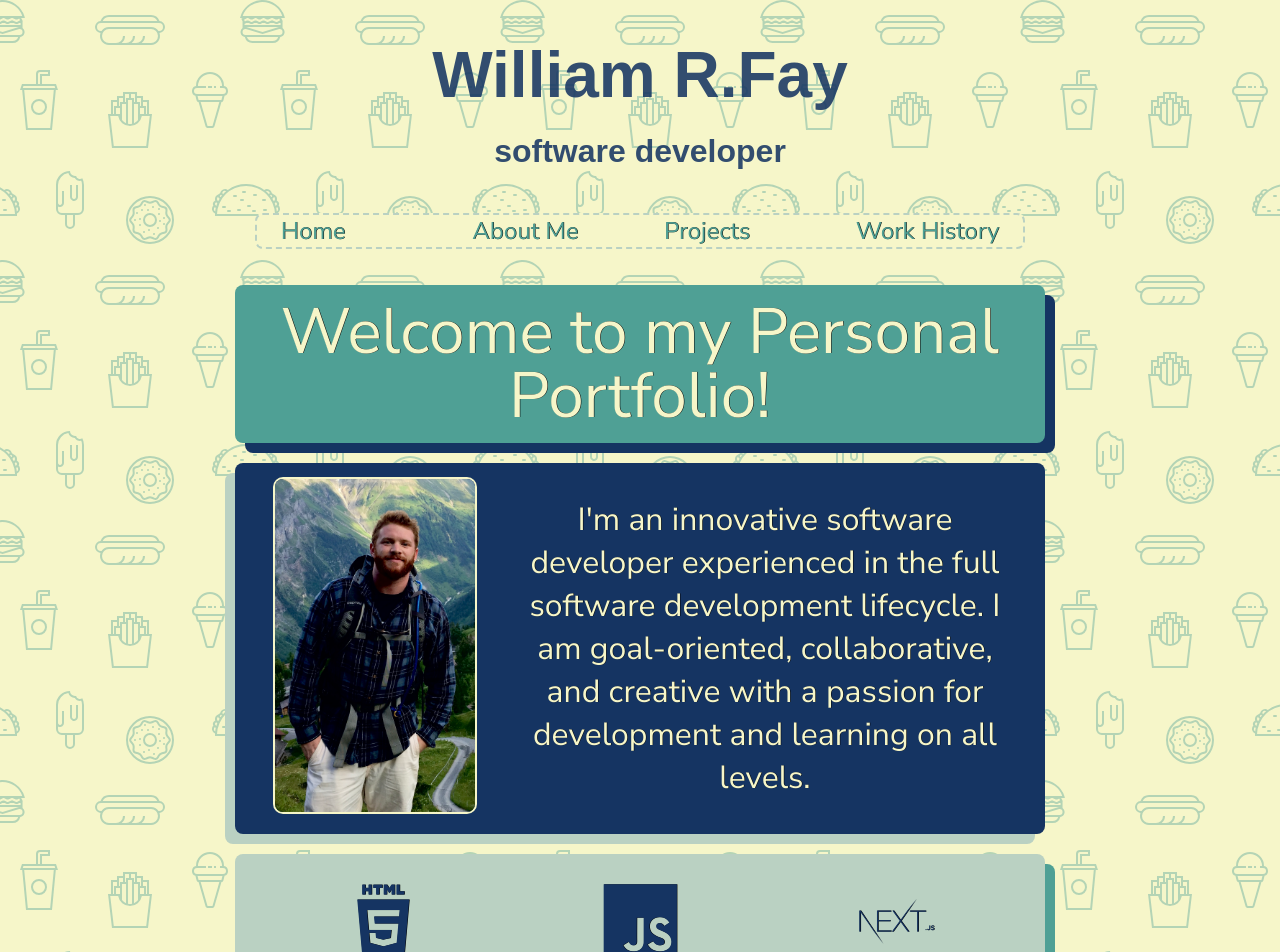
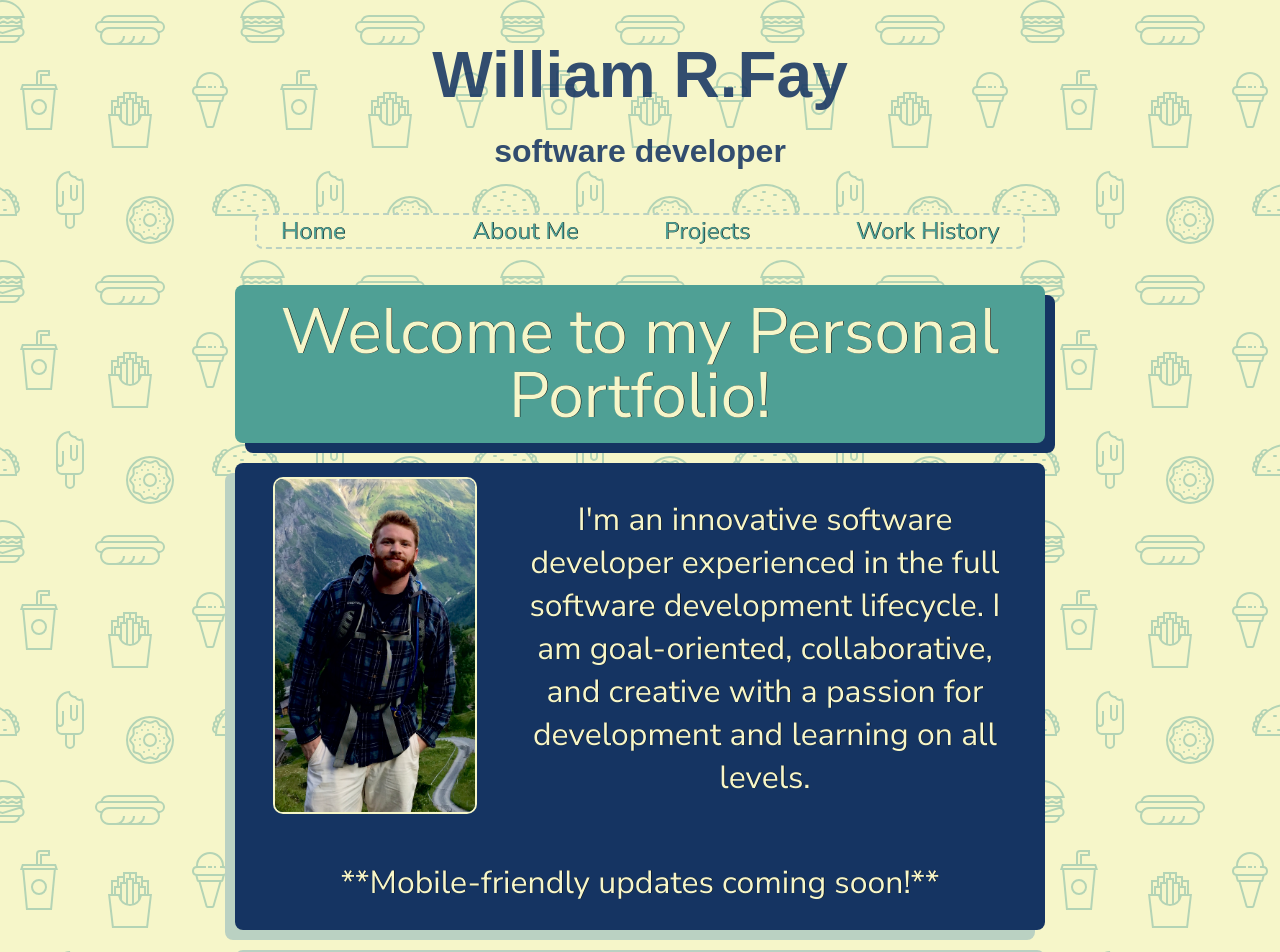
Before and after one commit to williamfay/williamfay.github.io, a React (Vite) app: page / in a window 1280 px wide. Shown: the top 952 px of the page. Built offline with nearby package versions, Linux system fonts and the light colour scheme; a web font is replaced by a local one.

Commit message:
homepage blurb

```diff
--- a/src/index.jsx
+++ b/src/index.jsx
@@ -32,6 +32,7 @@ function Index() {
           and creative with a passion for
           development and learning on all levels.
           </h2>
+          <h2 class='item_4_landing'>**Mobile-friendly updates coming soon!**</h2>
         </div>
         <div class='icons_container1_landing'>
           <i class="devicon-html5-plain-wordmark" alt="HTML icon" ></i>
--- a/src/styles/module.App.css
+++ b/src/styles/module.App.css
@@ -42,6 +42,11 @@ body {
   padding-right: 40px;
 }
 
+.item_4_landing {
+  grid-area: item4;
+
+}
+
 .header_landing_container {
   grid-area: header;
   background: #4FA095;
@@ -58,7 +63,8 @@ body {
   grid-template-columns: 1fr 1fr 1fr;
   grid-template-rows: auto;
   grid-template-areas:
-  'img txt txt';
+  'img txt txt'
+  'item4 item4 item4';
   background-color: #153462;
   border-radius: 8px;
   color: #F6F6C9;
```
